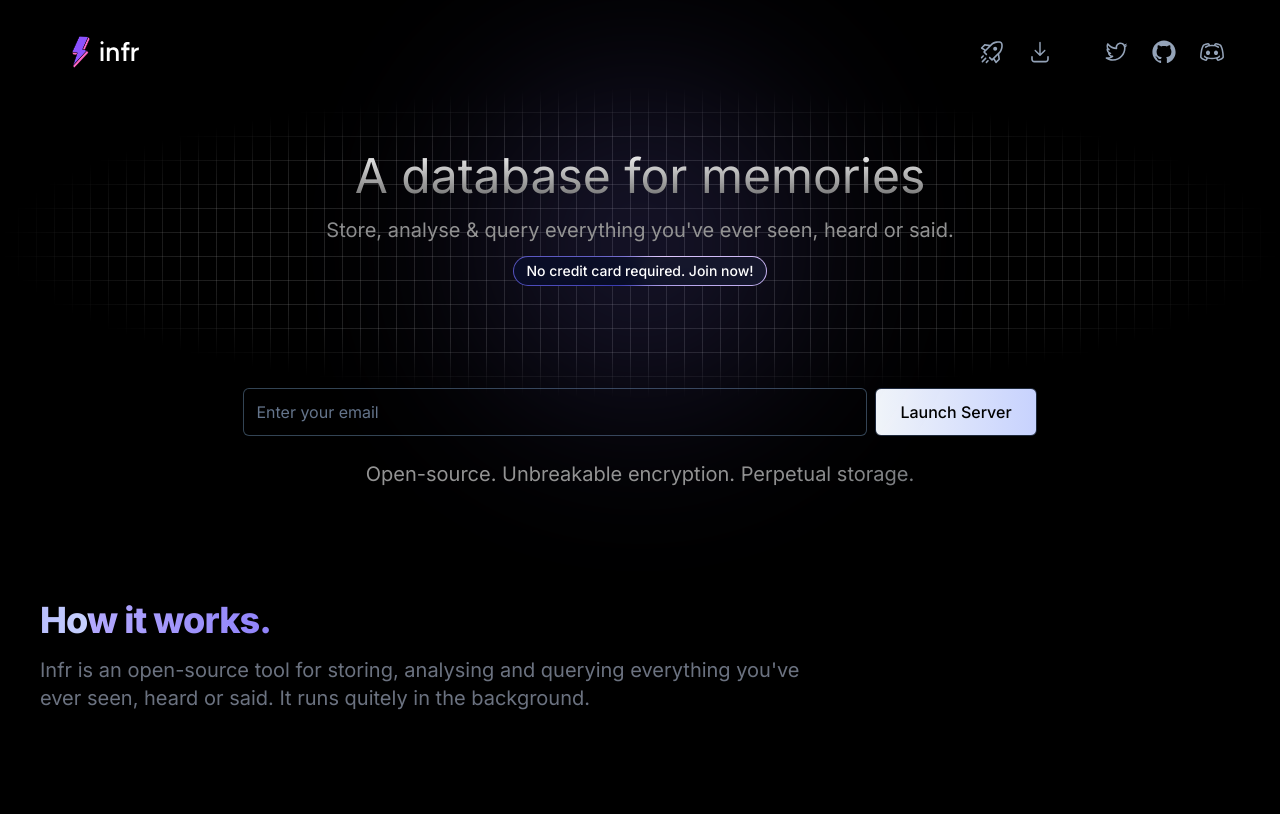
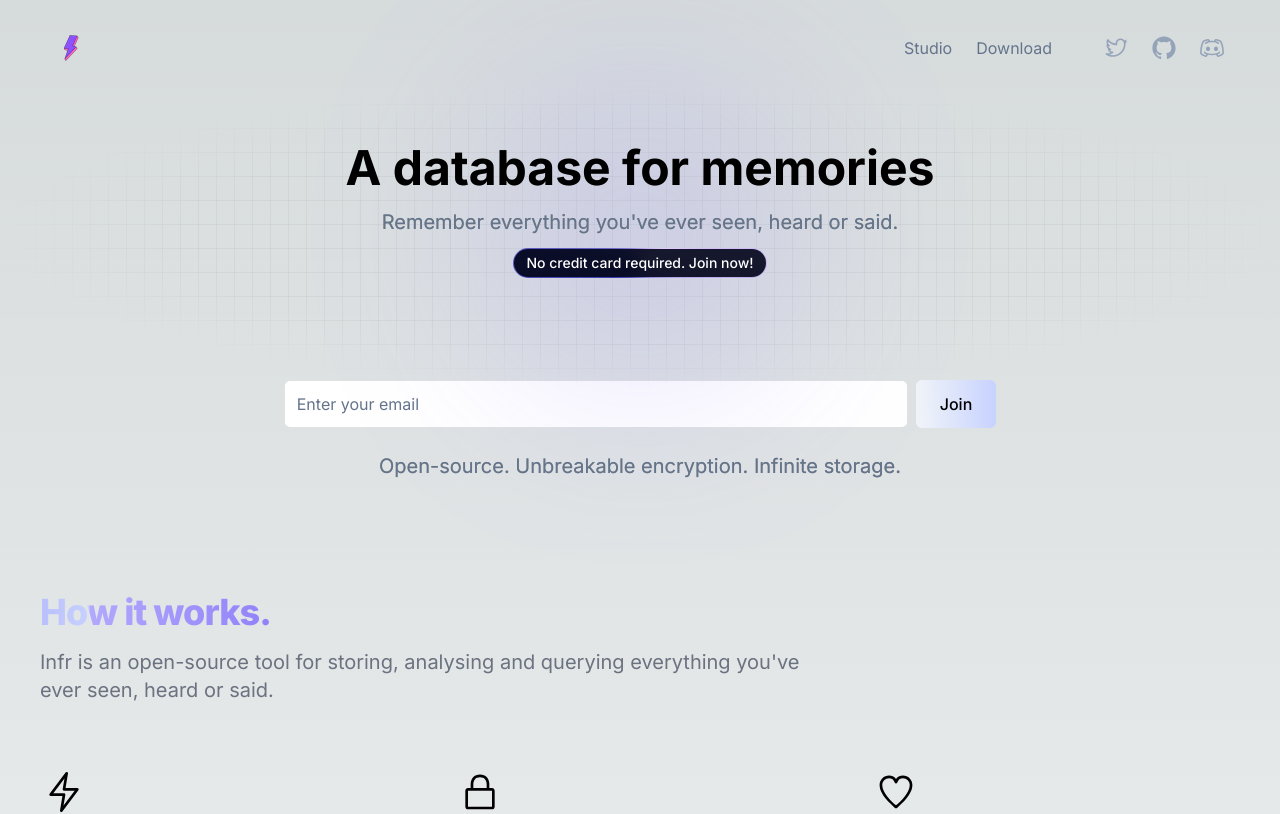
Before and after one commit to InfrHQ/infr.com, a Next.js app: page / in a window 1280 px wide. Shown: the top 814 px of the page. Built offline with nearby package versions, Linux system fonts and the light colour scheme.

Commit message:
Update: UI default to lightmode

```diff
--- a/app/globals.css
+++ b/app/globals.css
@@ -6,14 +6,6 @@
   --foreground-rgb: 0, 0, 0;
   --background-start-rgb: 214, 219, 220;
   --background-end-rgb: 255, 255, 255;
-}
-
-@media (prefers-color-scheme: dark) {
-  :root {
-    --foreground-rgb: 255, 255, 255;
-    --background-start-rgb: 0, 0, 0;
-    --background-end-rgb: 0, 0, 0;
-  }
 }
 
 body {
--- a/app/layout.js
+++ b/app/layout.js
@@ -6,7 +6,7 @@ import Footer from '@/components/Footer';
 import Header from '@/components/Header';
 
 export const metadata = {
-  title: 'Infr',
+  title: 'Infr | Database for your memories',
   description: 'Machine readable catalog of everything about you.',
 };
 
@@ -25,7 +25,7 @@ export default function RootLayout({ children }) {
         `}
       </Script>
       <body className={inter.className} suppressHydrationWarning={true}>
-        <div className="bg-black">
+        <div>
           <div className="mx-auto flex min-h-screen flex-col px-4">
             <Header />
             <main className="flex-1">{children}</main>
--- a/app/page.js
+++ b/app/page.js
@@ -1,6 +1,7 @@
 import Join from '@/components/Join';
 import Video from '@/components/LandingVideo';
 import { LightningBoltIcon, LockClosedIcon, HeartIcon, ResumeIcon, StopwatchIcon, MagicWandIcon } from '@radix-ui/react-icons';
+
 function App() {
   return (
     <div>
@@ -11,27 +12,29 @@ function App() {
             <div className="h-[310px] w-[310px] max-w-full animate-pulse-slow rounded-full bg-[#8678F9] opacity-20 blur-[100px]" />
           </div>
           <div>
-            <h1 className="mb-4 font-semi-bold bg-gradient-to-t from-[#6d6d6d] to-[#f4f4f4] bg-clip-text text-4xl text-transparent md:text-5xl">
+            <h1 className="mb-4 font-bold bg-gradient-to-t from-[#6d6d6d] to-[#f4f4f4] bg-clip-text text-4xl text-black-500 md:text-5xl dark:text-transparent">
               A database for memories
             </h1>
           </div>
-          <span className="inline-flex animate-background-shine bg-[linear-gradient(110deg,#939393,45%,#1e293b,55%,#939393)] bg-[length:250%_100%] bg-clip-text text-xl text-transparent">
-            Store, analyse &amp; query everything you&apos;ve ever seen, heard
+          <span className="inline-flex animate-background-shine bg-[linear-gradient(110deg,#939393,45%,#1e293b,55%,#939393)] bg-[length:250%_100%] bg-clip-text text-xl text-slate-500 dark:text-transparent">
+            Remember everything you&apos;ve ever seen, heard
             or said.
           </span>
+          <div>
           <span className="relative inline-block overflow-hidden rounded-full p-[1px] mt-3">
             <span className="absolute inset-[-1000%] animate-[spin_2s_linear_infinite] bg-[conic-gradient(from_90deg_at_50%_50%,#E2CBFF_0%,#393BB2_50%,#E2CBFF_100%)]" />
             <div className="inline-flex h-full w-full cursor-pointer items-center justify-center rounded-full bg-slate-950/90 px-3 py-1 text-sm font-medium text-white backdrop-blur-3xl">
               No credit card required. Join now!
             </div>
           </span>
+          </div>
         </div>
 
         <Join />
 
         <div className="relative z-0 mx-auto max-w-3xl pb-12 pt-6 text-center absolute h-full w-full">
-          <p className="inline-flex  bg-[linear-gradient(110deg,#939393,45%,#1e293b,55%,#939393)] bg-[length:250%_100%] bg-clip-text text-xl text-transparent">
-            Open-source. Unbreakable encryption. Perpetual storage.
+          <p className="inline-flex  bg-[linear-gradient(110deg,#939393,45%,#1e293b,55%,#939393)] bg-[length:250%_100%] bg-clip-text text-xl text-slate-500 dark:text-transparent">
+            Open-source. Unbreakable encryption. Infinite storage.
           </p>
         </div>
 
@@ -45,8 +48,7 @@ function App() {
               </h2>
               <p className="text-gray-500 sm:text-xl dark:text-gray-400">
                 Infr is an open-source tool for storing, analysing and querying
-                everything you&apos;ve ever seen, heard or said. It runs quitely
-                in the background.
+                everything you&apos;ve ever seen, heard or said.
               </p>
             </div>
             <div className="space-y-8 md:grid md:grid-cols-2 lg:grid-cols-3 md:gap-12 md:space-y-0">
--- a/components/Header.js
+++ b/components/Header.js
@@ -4,17 +4,15 @@ import {
   DiscordLogoIcon,
   GitHubLogoIcon,
   TwitterLogoIcon,
-  DownloadIcon,
-  RocketIcon,
 } from '@radix-ui/react-icons';
 
 const Header = () => {
   return (
     <div className="item-center px-10">
       <header className="flex  items-center justify-between py-8">
-        <Link href="https://getinfr.com">
+        <Link href="https://getinfr.com" className='w-8 h-8 flex'>
           <Image
-            src="/infr-logo.svg"
+            src="/infr.png"
             alt="Infr Logo"
             width={100}
             height={24}
@@ -24,15 +22,15 @@ const Header = () => {
 
         <nav className="flex gap-6 items-center">
           <a
-            href="https://server.getinfr.com"
+            href="https://getinfr.com/studio"
             target="_blank"
             rel="noopener noreferrer"
-            className="inline-flex "
+            className="inline-flex dark:text-white text-slate-500"
           >
-            <RocketIcon className="h-6 w-6 text-slate-400 transition-colors hover:text-white"  />
+            Studio
           </a>
-          <a href="/download" className="inline-flex mr-7">
-            <DownloadIcon className="h-6 w-6 text-slate-400 transition-colors hover:text-white" />
+          <a href="/download" className="inline-flex mr-7 dark:text-white text-slate-500">
+            Download
           </a>
           <a
             href="https://twitter.com/infrhq"
--- a/components/Join.js
+++ b/components/Join.js
@@ -27,7 +27,7 @@ const Loader = () => {
 function Join() {
   const [email, setEmail] = useState('');
   const [loading, setLoading] = useState(false);
-  const [btnText, setBtnText] = useState('Launch Server');
+  const [btnText, setBtnText] = useState('Join');
   const [success, setSuccess] = useState(false);
 
   const handleSubmit = async (e) => {
@@ -39,10 +39,10 @@ function Join() {
     }
 
     setLoading(true);
-    const res = await fetch('/api/waitlist?email=' + email);
+    //const res = await fetch('/api/waitlist?email=' + email);
+    // Wiat for 5 seconds
+    await new Promise((resolve) => setTimeout(resolve, 5000));
     setLoading(false);
-    const data = await res.json();
-    console.log(data);
     setBtnText('You are in. Welcome to the future.');
     setEmail('');
     setSuccess(true);
@@ -52,7 +52,7 @@ function Join() {
     <div className="flex align-center items-center justify-center ">
       {!success && (
         <input
-          className="mr-2 border-1 block h-12 w-1/2 rounded-md border border-double border-slate-800 border-transparent bg-[linear-gradient(#000,#000),linear-gradient(to_right,#334454,#334454)]	bg-origin-border px-3 py-2 text-slate-200 transition-all duration-500 [background-clip:padding-box,_border-box] placeholder:text-slate-500 focus:bg-[linear-gradient(#000,#000),linear-gradient(to_right,#c7d2fe,#8678f9)] focus:outline-none"
+          className="mr-2 border-1 block h-12 w-1/2 rounded-md border border-double border-slate-800 border-transparent bg-origin-border px-3 py-2 text-slate-500 transition-all duration-500 [background-clip:padding-box,_border-box] placeholder:text-slate-500 focus:outline-none"
           placeholder="Enter your email"
           type="email"
           value={email}
@@ -61,7 +61,7 @@ function Join() {
       )}
       <button
         className={
-          'transition-background inline-flex h-12 items-center justify-center rounded-md border border-slate-800 bg-gradient-to-r from-slate-100 via-[#c7d2fe] to-[#8678f9] bg-[length:200%_200%] bg-[0%_0%] px-6 font-medium text-black duration-500 hover:bg-[100%_200%] focus:outline-none focus:ring-2 focus:ring-slate-400 focus:ring-offset-2 focus:ring-offset-slate-50' +
+          'transition-background inline-flex h-12 items-center justify-center rounded-md bg-gradient-to-r from-slate-100 via-[#c7d2fe] to-[#8678f9] bg-[length:200%_200%] bg-[0%_0%] px-6 font-medium text-black duration-500 hover:bg-[100%_200%] focus:outline-none focus:ring-2 focus:ring-slate-400 focus:ring-offset-2 focus:ring-offset-slate-50' +
           (loading ? ' opacity-50 cursor-not-allowed' : '')
         }
         onClick={handleSubmit}
--- a/tailwind.config.js
+++ b/tailwind.config.js
@@ -45,4 +45,5 @@ module.exports = {
     },
   },
   plugins: [],
+  darkMode: 'class'
 };
```
